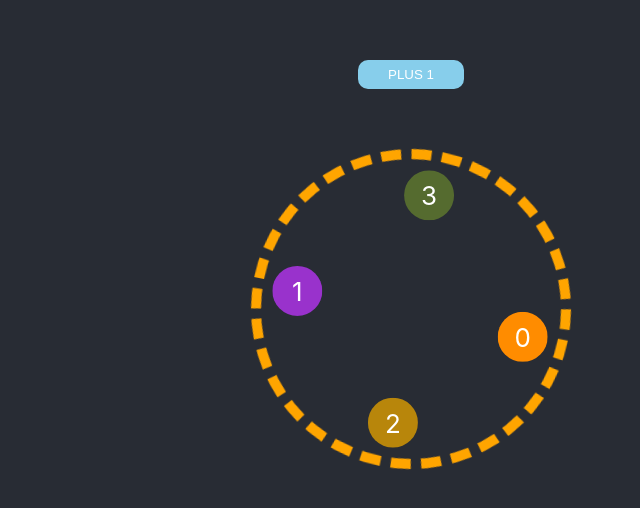
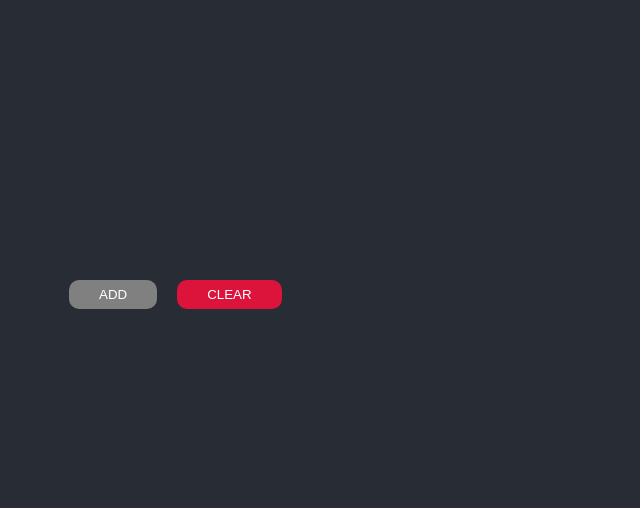
Before and after one commit to A-Kija/didziapedziai, a React (Create React App) app in the folder r1/: page / in a window 1280 px wide. Shown: the part 126-634 px from the top of the page, without its empty margins (229-869 px from the left). Built offline with nearby package versions, Linux system fonts and the light colour scheme.

Commit message:
hoc start

```diff
--- a/r1/src/App.jsx
+++ b/r1/src/App.jsx
@@ -1,22 +1,38 @@
 'bootstrap/dist/css/bootstrap.min.css';
+import { useState } from 'react';
 import './App.scss';
-import Circle from './Components/011/Circle';
-import Number from './Components/011/Number';
+import BaseButton from './Components/011/Design/BaseButton';
+import RedButton from './Components/011/Design/RedButton';
+import Sq from './Components/011/Design/Sq';
+import { withAdd, withClear } from './Components/011/HOCs/sq';
+// import Circle from './Components/011/Circle';
+// import Number from './Components/011/Number';
 
 function App() {
 
+    const [sq, setSq] = useState([]);
+
+    const BaseButtonWithAdd = withAdd(BaseButton);
+    const RedButtonWithClear = withClear(RedButton);
 
     return (
         <div className="App">
             <header className="App-header">
-
-            <Circle>
+            {/* <Circle>
                 <Number type="n1"/>
                 <Number type="n2"/>
                 <Number type="n3"/>
                 <Number type="n4"/>
-            </Circle>
-
+            </Circle> */}
+                <div className="sq-bin">
+                    {
+                        sq.map((s, i) => s.show ? <Sq key={i} s={s} i={i} setSq={setSq} /> : null)
+                    }
+                </div>
+                <div className="sq-bin">
+                    <BaseButtonWithAdd title="add" setSq={setSq} />
+                    <RedButtonWithClear title="clear" setSq={setSq} />
+                </div>
 
 
             </header>
--- /dev/null
+++ b/r1/src/Components/011/Design/BaseButton.jsx
@@ -0,0 +1,8 @@
+function BaseButton({title, clickHandler}) {
+
+    return (
+        <button onClick={clickHandler}>{title}</button>
+    )
+}
+
+export default BaseButton;
--- /dev/null
+++ b/r1/src/Components/011/Design/RedButton.jsx
@@ -0,0 +1,8 @@
+function RedButton({title, clickHandler}) {
+
+    return (
+        <button className="red" onClick={clickHandler}>{title}</button>
+    )
+}
+
+export default RedButton;
--- /dev/null
+++ b/r1/src/Components/011/Design/Sq.jsx
@@ -0,0 +1,14 @@
+function Sq({s, setSq}) {
+    return (
+        <div className={'sq' + (s.spin ? ' spin' : '')} style={{
+            backgroundColor:s.color + '70',
+            borderColor: s.color,
+            }}>
+                <div className={s.spin ? 'spin-back' : ''}>
+                {s.number}
+                </div>
+        </div>
+    )
+}
+
+export default Sq;
--- /dev/null
+++ b/r1/src/Components/011/HOCs/sq.jsx
@@ -0,0 +1,30 @@
+import { v4 as uuidv4 } from 'uuid';
+import randColor from '../../../Functions/randColor';
+import rand from '../../../Functions/rand';
+
+export const withAdd = (Component) => (props) => {
+    const clickHandler = () => {
+        props.setSq(s => [...s, {
+            id: uuidv4(),
+            color: randColor(),
+            spin: false,
+            number: ('' + rand(0, 999)).padStart(3, '0'),
+            row: s.length,
+            show: true
+        }]);
+    }
+    return (
+        <Component title={props.title} clickHandler={clickHandler} />
+    );
+}
+
+export const withClear = (Component) => (props) => {
+
+    const clickHandler = () => {
+        props.setSq([]);
+    }
+
+    return (
+        <Component title={props.title} clickHandler={clickHandler} />
+    );
+}
```
